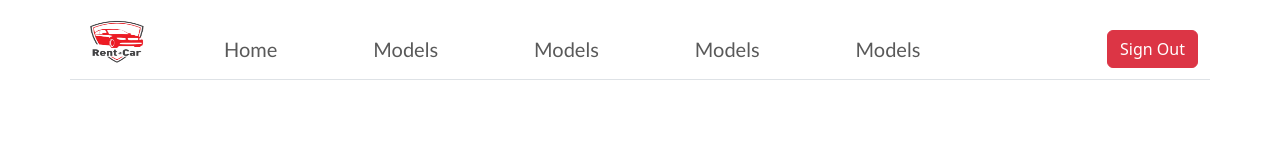
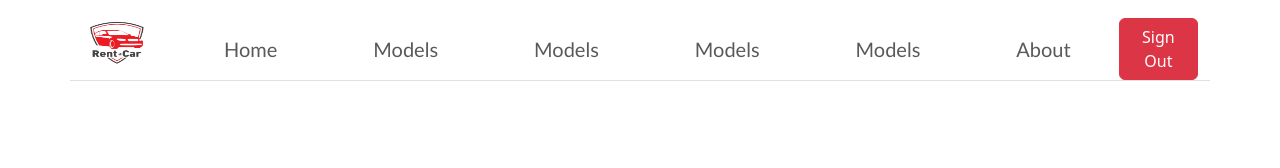
Before and after one commit to nampallyharish4/Vehicle-Rental-System, a website: page home/home.html in a window 1280 px wide. Shown: the top 168 px of the page. Drawn offline with nearby package versions, Linux system fonts and the light colour scheme; a web font is replaced by a local one.

Commit message:
Refactor navbar to include "About" link in home page

```diff
--- a/home/home.html
+++ b/home/home.html
@@ -180,6 +180,9 @@
                   >
                 </li>
               </ul>
+            </li>
+            <li class="nav-item">
+              <a class="nav-link" href="#">About</a>
             </li>
           </ul>
           <div class="d-flex">
```
Also changed, not shown: home/home1.html (+3 -0 lines).
